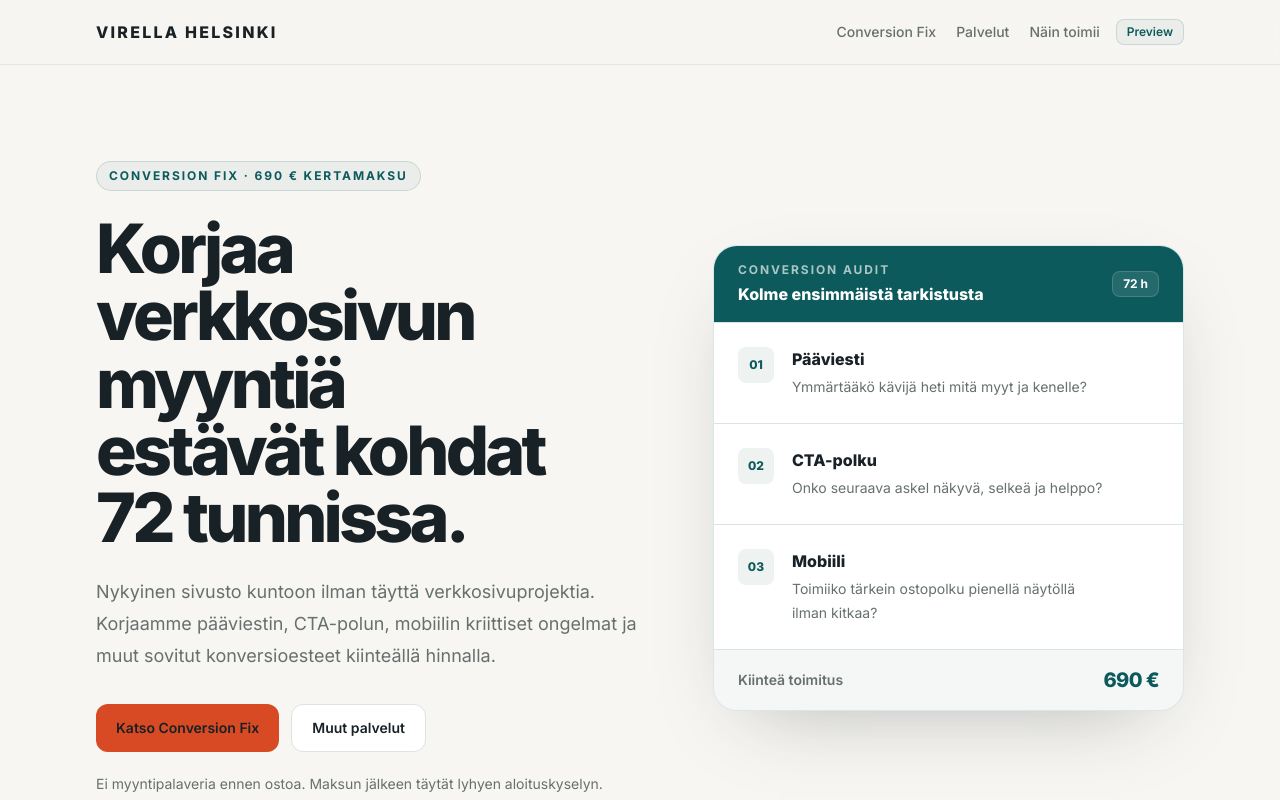
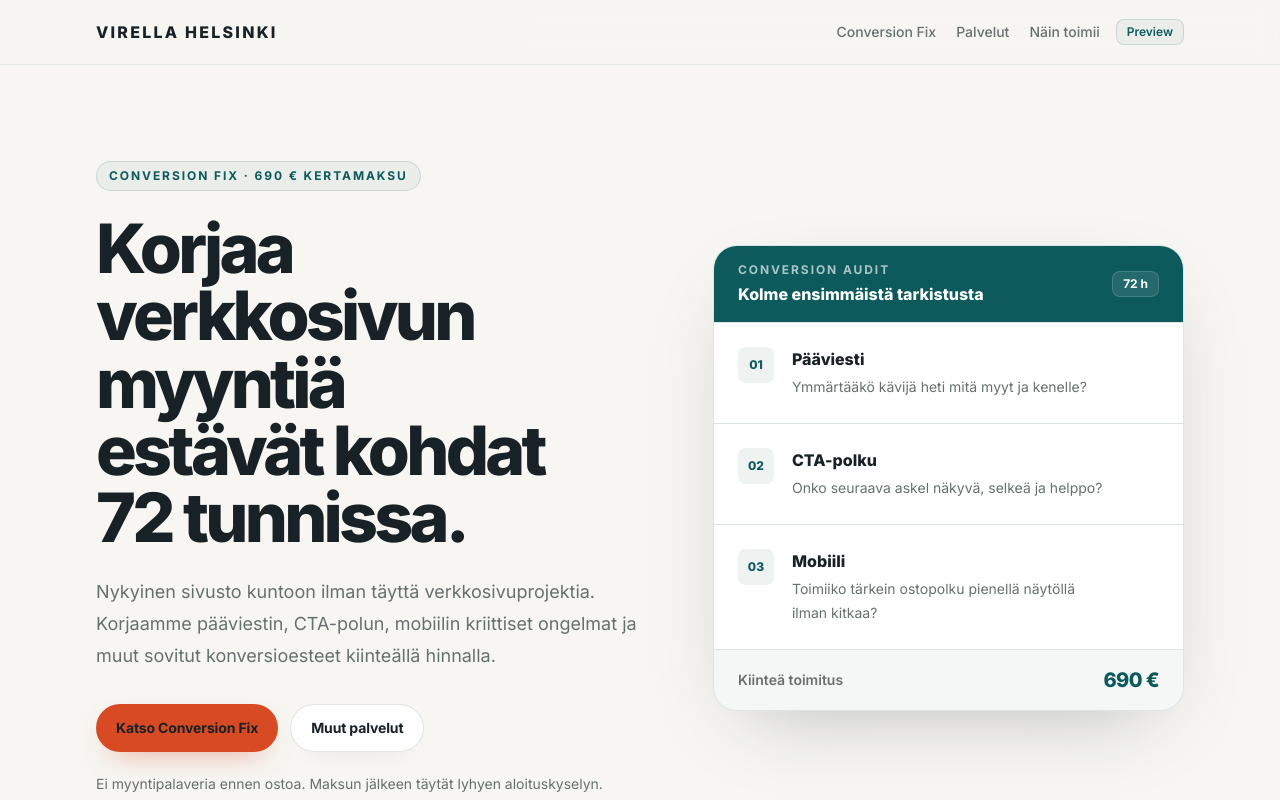
Before and after one commit to Jambovisuaalit/virella-helsinki-web, a Next.js app: page / in a window 1280 px wide. Shown: the top 800 px of the page. Built offline with nearby package versions, Linux system fonts and the light colour scheme.

Commit message:
design: elevate button interactions

```diff
--- a/components/ui/button.tsx
+++ b/components/ui/button.tsx
@@ -8,12 +8,12 @@ type ButtonLinkProps = ComponentProps<typeof Link> & {
 export function ButtonLink({ className = "", variant = "primary", ...props }: ButtonLinkProps) {
   const styles =
     variant === "primary"
-      ? "bg-action text-white hover:brightness-90"
-      : "border border-border bg-surface text-foreground hover:bg-cloud";
+      ? "bg-action text-white shadow-[0_12px_30px_-16px_rgba(216,74,36,0.7)] hover:-translate-y-0.5 hover:brightness-[0.96]"
+      : "border border-border/90 bg-surface/90 text-foreground shadow-[0_10px_28px_-22px_rgba(23,33,38,0.45)] hover:-translate-y-0.5 hover:border-brand/20 hover:bg-white";
 
   return (
     <Link
-      className={`inline-flex min-h-12 items-center justify-center rounded-xl px-5 py-3 text-sm font-semibold transition ${styles} ${className}`}
+      className={`inline-flex min-h-12 items-center justify-center rounded-full px-5 py-3 text-sm font-bold tracking-[-0.01em] transition duration-200 ${styles} ${className}`}
       {...props}
     />
   );
```
